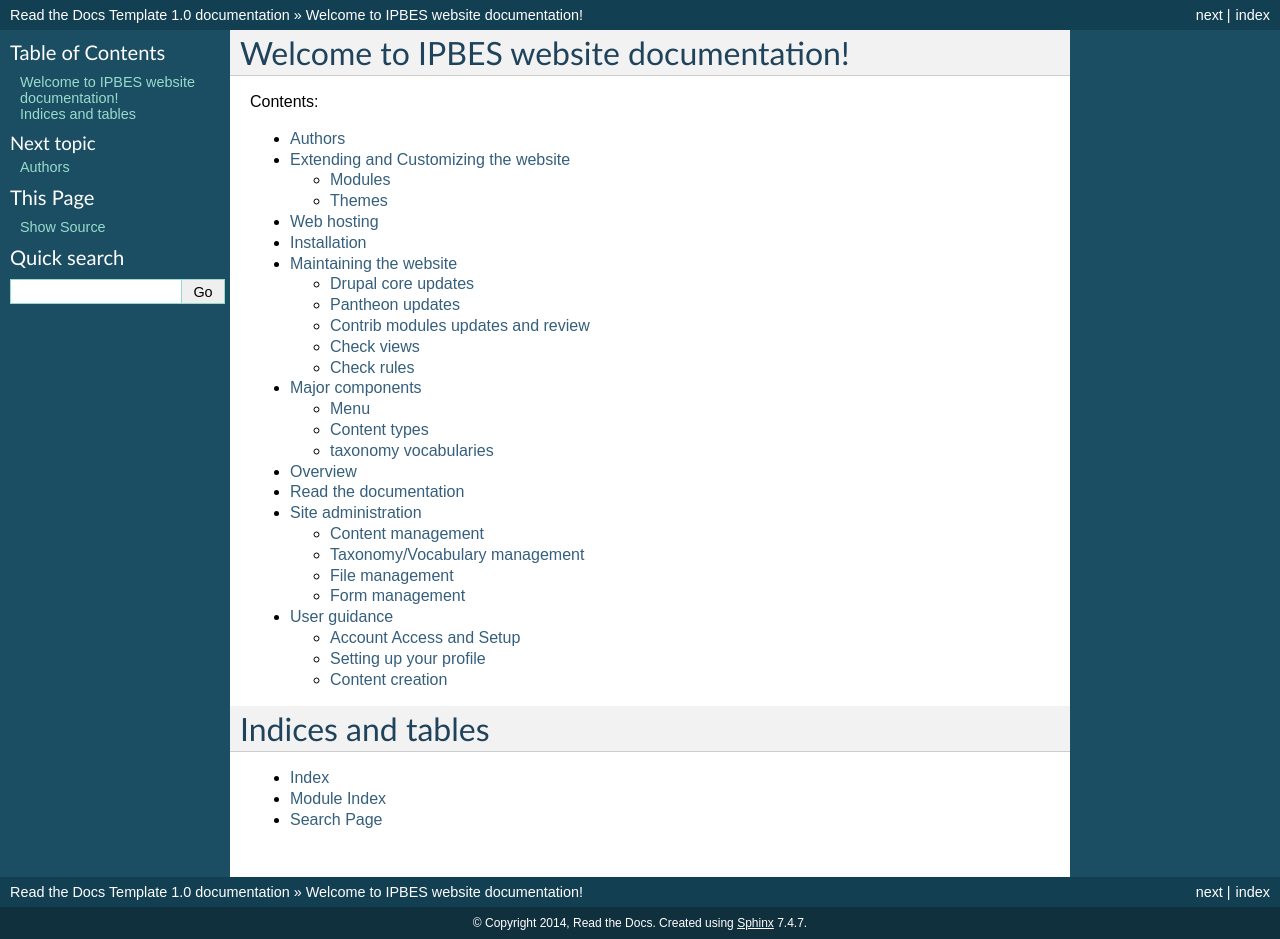
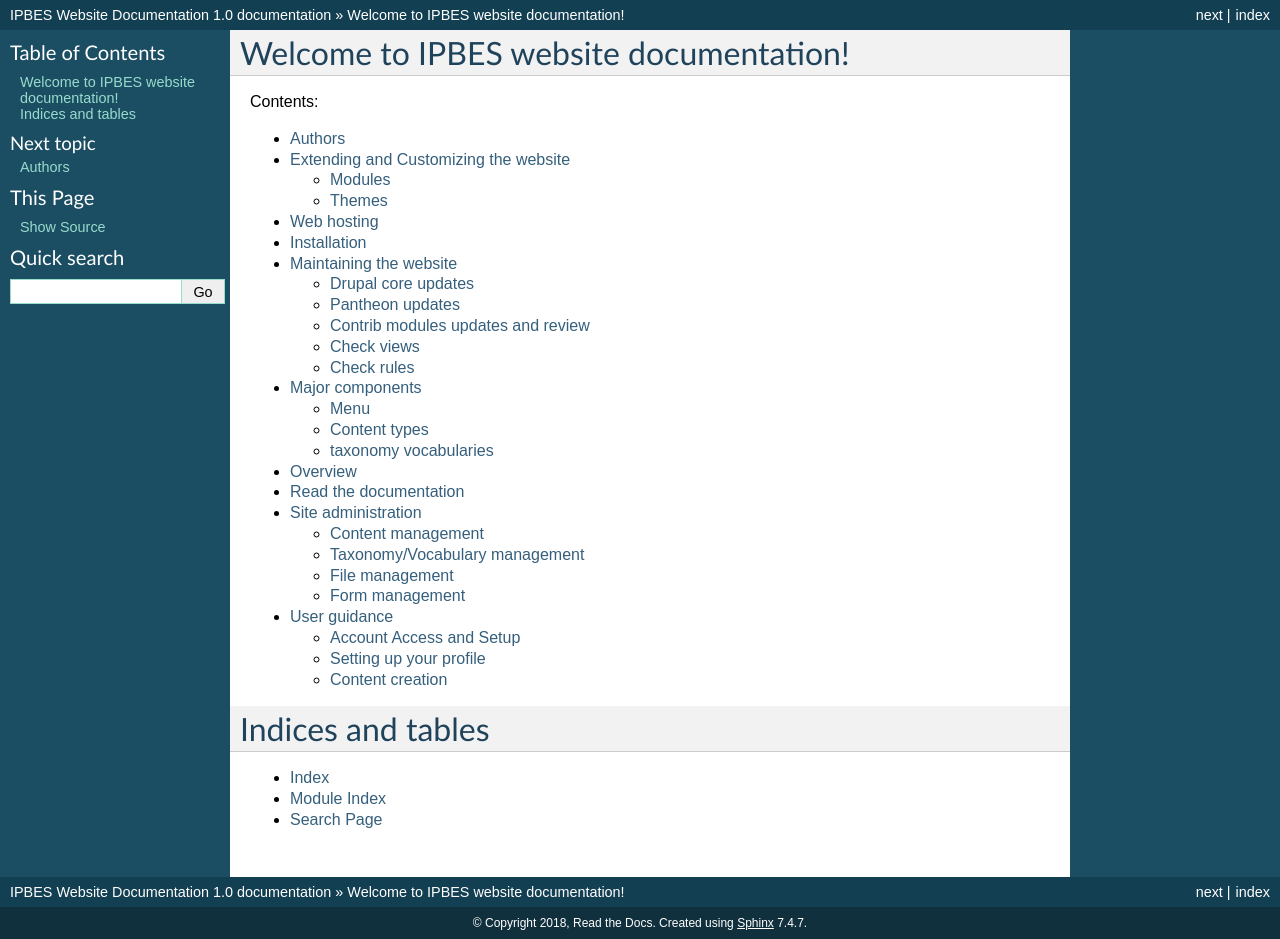
Before and after one commit to ipbes/ipbeswebdocs, a Sphinx documentation site: the page built from docs/index.rst, in a window 1280 px wide. Built offline with Sphinx 7.4.7, drawn with Linux system fonts in a browser that asks for light colours.

Commit message:
Update conf.py

```diff
--- a/docs/conf.py
+++ b/docs/conf.py
@@ -43,8 +43,8 @@ source_suffix = '.rst'
 master_doc = 'index'
 
 # General information about the project.
-project = u'Read the Docs Template'
-copyright = u'2014, Read the Docs'
+project = u'IPBES Website Documentation'
+copyright = u'2018, Read the Docs'
 
 # The version info for the project you're documenting, acts as replacement for
 # |version| and |release|, also used in various other places throughout the
```
